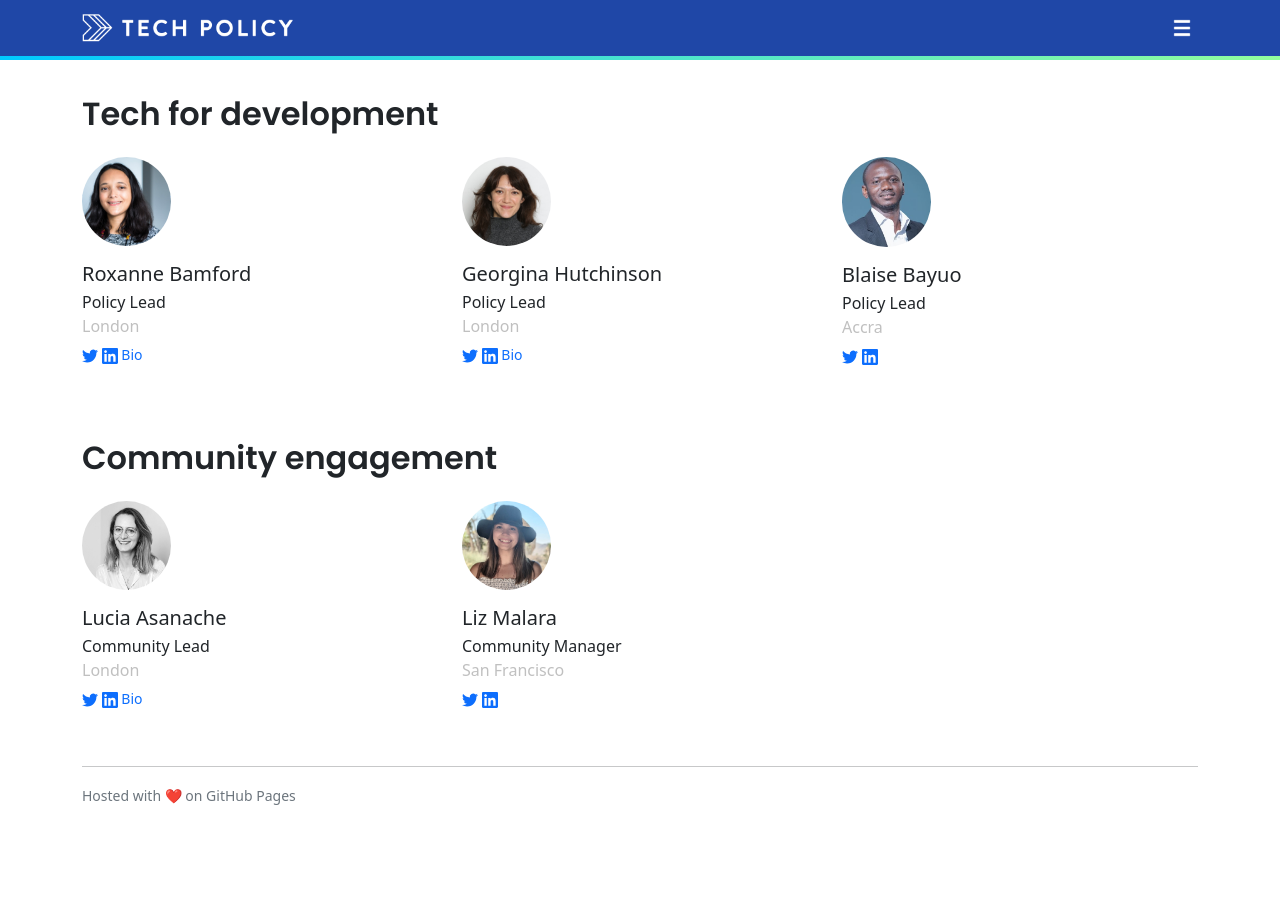
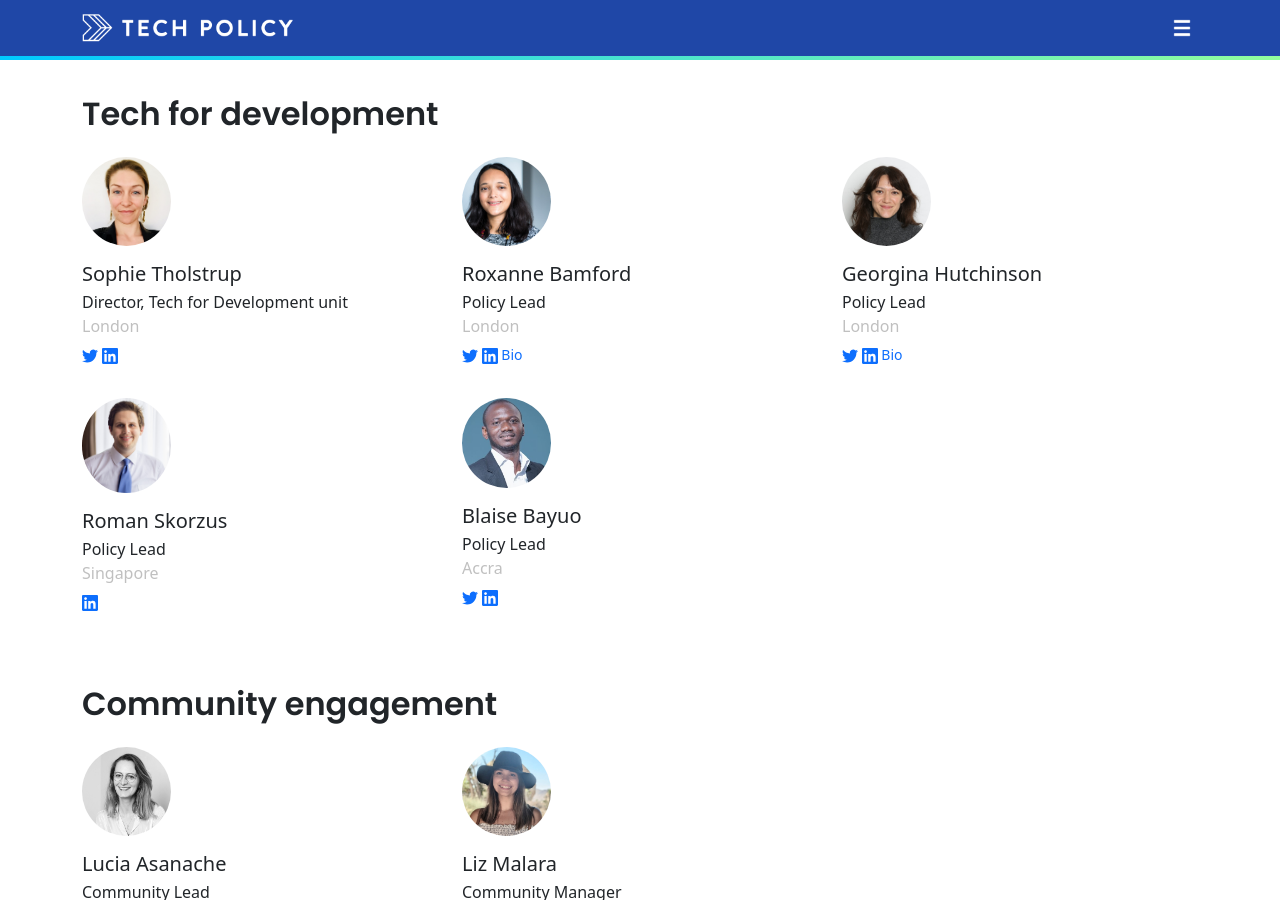
Before and after one commit to techpolicyio/techpolicyio.github.io, a Jekyll site: the page built from pages/people.md, in a window 1280 px wide and 900 px high, scrolled down 1956 px. Built offline with Jekyll 4.4.1, drawn with Linux system fonts in a browser that asks for light colours; before the commit the page ends 2795 px from its top, so only the background shows below that.

Commit message:
Update team.yml

```diff
--- a/_data/team.yml
+++ b/_data/team.yml
@@ -78,6 +78,14 @@
   tbi: hermione-dace
   tw: DaceHermione
   li: hermione-dace-308040171
+- name: Sophie Tholstrup
+  title: Director, Tech for Development unit
+  unit: tdu
+  geo: London
+  img: sophie.jpg
+  tbi:
+  tw: sophietholstrup
+  li: sophie-tholstrup-93222311
 - name: Roxanne Bamford
   title: Policy Lead
   unit: tdu
@@ -94,6 +102,14 @@
   tbi: georgina-hutchinson
   tw: GTHutchinson
   li: georgina-hutchinson-95505218
+- name: Roman Skorzus
+  title: Policy Lead
+  unit: tdu
+  geo: Singapore
+  img: roman.jpg
+  tbi:
+  tw:
+  li: rskorzus
 - name: Lucia Asanache
   title: Community Lead
   unit: cet
```
